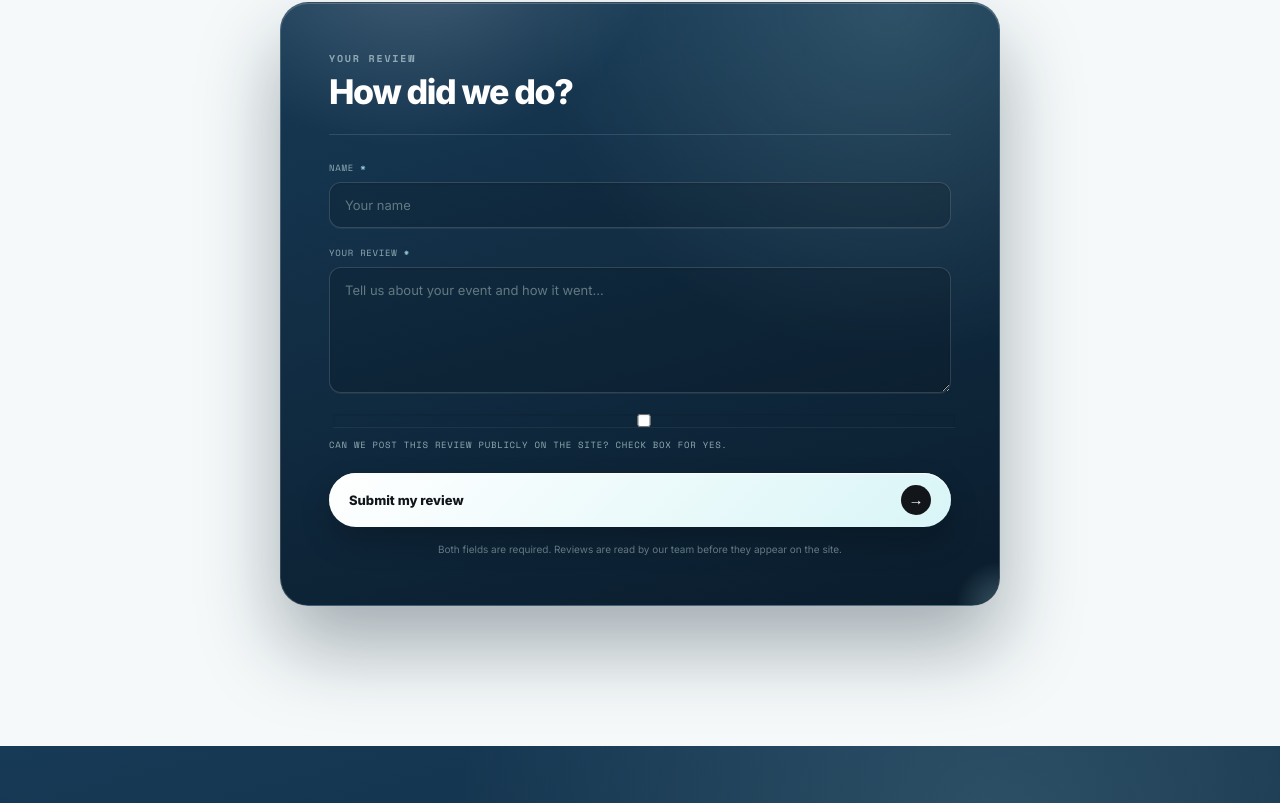
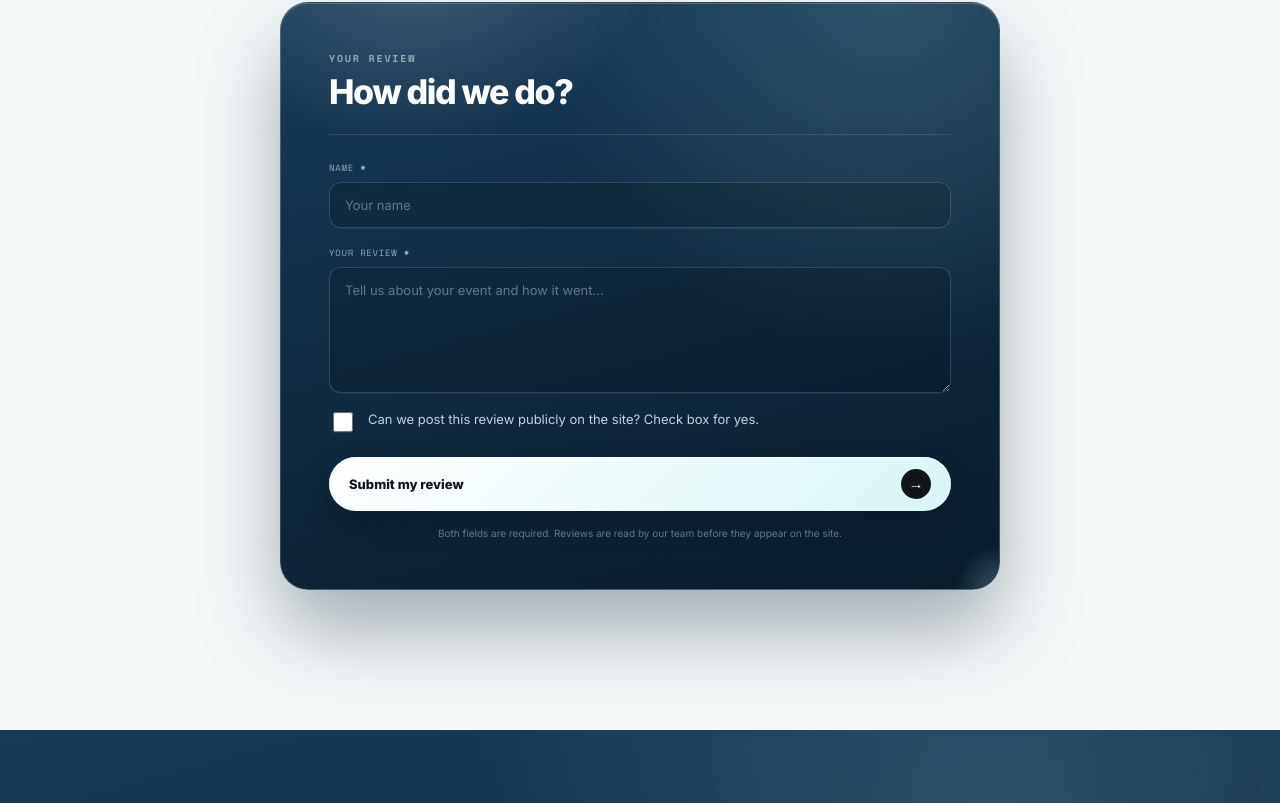
Before and after one commit to bugswillbite/AllAroundSound, a website built with Vite: page index.html in a window 1280 px wide. Shown: the part 5198-6001 px from the top of the page. Built offline with nearby package versions, Linux system fonts and the light colour scheme; what @wix/sdk would draw is missing.

Commit message:
Add styles for review consent in contact form
Added styles for review consent label and checkbox.

```diff
--- a/css/styles.css
+++ b/css/styles.css
@@ -911,6 +911,28 @@ main>section{padding:150px 7vw 100px}
   color: #8faab3;
 }
 
+.contact-form label.review-consent {
+  flex-direction: row;
+  align-items: flex-start;
+  gap: 12px;
+  font-family: "Inter", sans-serif;
+  font-size: 13px;
+  letter-spacing: 0;
+  text-transform: none;
+  color: #c1d2d8;
+  cursor: pointer;
+}
+
+.contact-form .review-consent input[type="checkbox"] {
+  width: 20px;
+  height: 20px;
+  flex: 0 0 20px;
+  padding: 0;
+  margin-top: 1px;
+  accent-color: var(--sky);
+  cursor: pointer;
+}
+
 .form-row {
   display: grid;
   grid-template-columns: 1fr 1fr;
```
